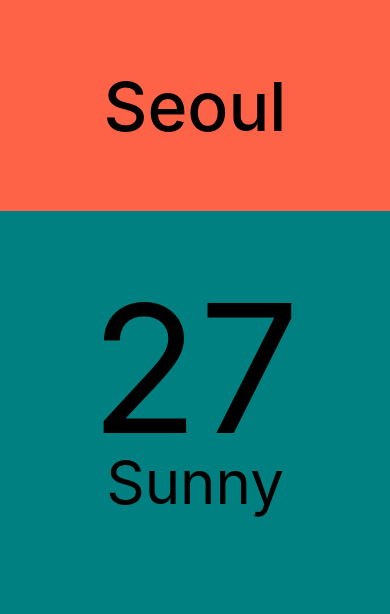
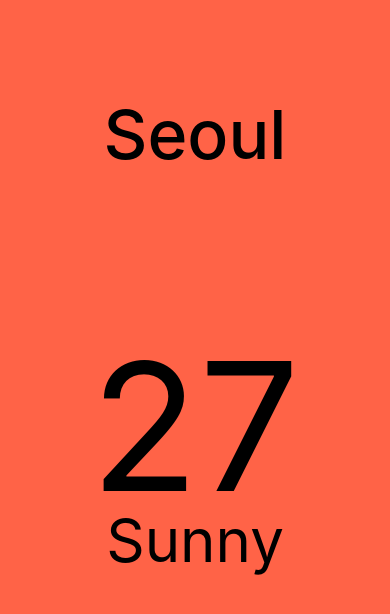
Before and after one commit to bellDev-code/React-native, a React Native app: screen / in a window 390 px wide. Shown: the top 614 px of the page. Built offline with nearby package versions, Linux system fonts and the light colour scheme.

Commit message:
RN ScrollVeiw & props practice

```diff
--- a/App.js
+++ b/App.js
@@ -1,5 +1,8 @@
 import React from 'react'
-import { View, StyleSheet, Text } from 'react-native';
+import { View, StyleSheet, Text, ScrollView, Dimensions } from 'react-native';
+
+const { width: SCREEN_WIDTH } = Dimensions.get('window');
+// const SCREEN_WIDTH = Dimensions.get('window').width
 
 export default function App() {
   return (
@@ -7,12 +10,24 @@
       <View style={styles.city}>
         <Text style={styles.cityName}>Seoul</Text>
       </View>
-      <View style={styles.weather}>
+      <ScrollView
+        pagingEnabled
+        horizontal
+        showsHorizontalScrollIndicator={false}
+        contentContainerStyle={styles.weather}>
         <View style={styles.day}>
           <Text style={styles.temp}>27</Text>
           <Text style={styles.description}>Sunny</Text>
         </View>
-      </View>
+        <View style={styles.day}>
+          <Text style={styles.temp}>27</Text>
+          <Text style={styles.description}>Sunny</Text>
+        </View>
+        <View style={styles.day}>
+          <Text style={styles.temp}>27</Text>
+          <Text style={styles.description}>Sunny</Text>
+        </View>
+      </ScrollView>
     </View>
   )
 }
@@ -32,12 +47,11 @@
     fontWeight: "500"
   },
   weather: {
-    flex: 3,
+
   },
   day: {
-    flex: 1,
+    width: SCREEN_WIDTH,
     alignItems: "center",
-    backgroundColor: "teal",
   },
   temp: {
     marginTop: 50,
```
